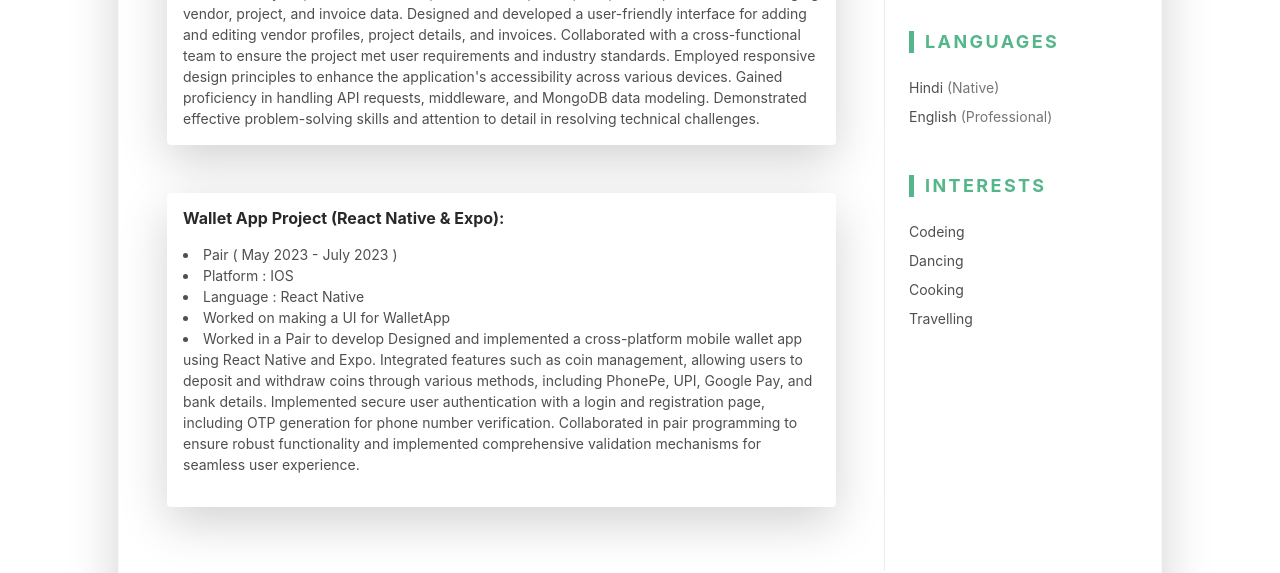
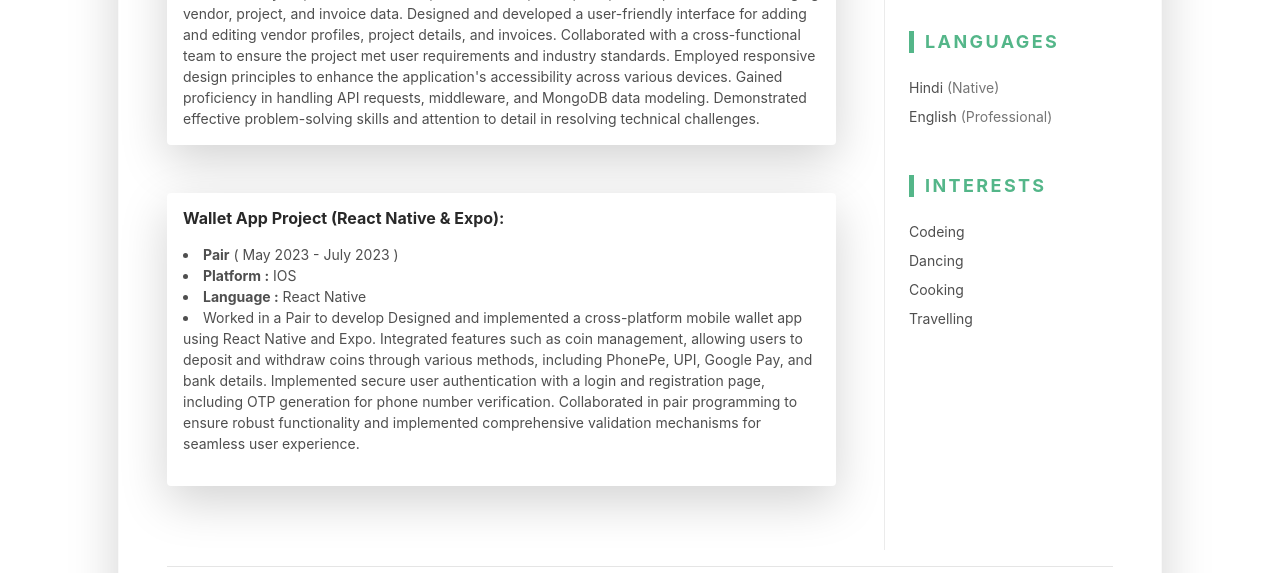
Before and after one commit to ShashiSahani/devprofile, a plain HTML site: page index.html in a window 1280 px wide. Shown: the part 1261-1834 px from the top of the page. Drawn offline with nearby package versions, Linux system fonts and the light colour scheme; no server answers.

Commit message:
add last project details

```diff
--- a/index.html
+++ b/index.html
@@ -136,10 +136,9 @@
 										</div>
 										<div class="item-content">
 											<p>
-												<li>Pair ( May 2023 - July 2023 )</li>
-												<li>Platform : IOS </li>
-												<li> Language : React Native</li>
-												<li>Worked on making a UI for WalletApp</li>
+												<li> <strong>Pair</strong> ( May 2023 - July 2023 )</li>
+												<li><strong>Platform :</strong> IOS </li>
+												<li><strong> Language :</strong> React Native</li>
 												<li>Worked in a Pair to develop
 
 													Designed and implemented a cross-platform mobile wallet app using React Native and Expo. Integrated features such as coin management, allowing users to deposit and withdraw coins through various methods, including PhonePe, UPI, Google Pay, and bank details. Implemented secure user authentication with a login and registration page, including OTP generation for phone number verification. Collaborated in pair programming to ensure robust functionality and implemented comprehensive validation mechanisms for seamless user experience.
```
